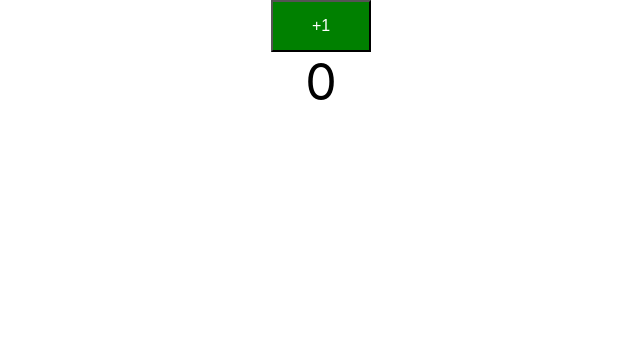
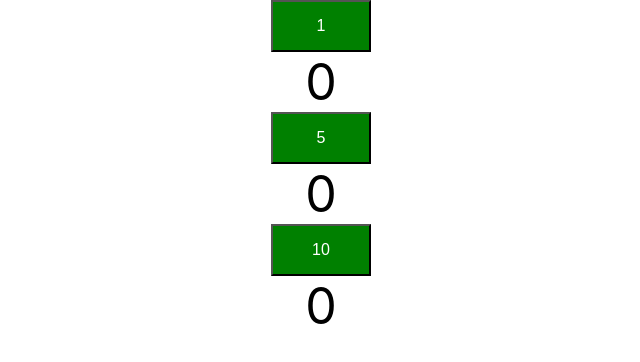
Before and after one commit to yadnyesh/todo-app, a React (Create React App) app: page / in a window 1280 px wide. Shown: the top 362 px of the page, without its empty margins (319-959 px from the left). Built offline with nearby package versions, Linux system fonts and the light colour scheme.

Commit message:
22: Prop default and type constraint

```diff
--- a/src/App.js
+++ b/src/App.js
@@ -9,6 +9,8 @@ class App extends Component {
     return (
       <div className="App">
         <Counter />
+        <Counter by={5}/>
+        <Counter by={10}/>
       </div>
     );
   }
--- a/src/components/counter/Counter.jsx
+++ b/src/components/counter/Counter.jsx
@@ -1,4 +1,5 @@
 import React, {Component} from 'react'
+import PropTypes from 'prop-types'
 import './Counter.css'
 
 
@@ -15,7 +16,7 @@ class Counter extends Component {
     render() {
         return (
         <div className="counters">
-            <button onClick={this.increment}>+1</button><br></br>
+            <button onClick={this.increment}>{this.props.by}</button><br></br>
             <span className="count">{this.state.counter}</span>
         </div>
         );
@@ -23,11 +24,18 @@ class Counter extends Component {
 
     increment() {
         this.setState({
-            counter: this.state.counter + 1
+            counter: this.state.counter + this.props.by
         });
     }
 
   }
 
+  Counter.defaultProps = {
+      by : 1
+  }
+
+  Counter.propTypes = {
+    by : PropTypes.number
+}
 
 export default Counter
```
